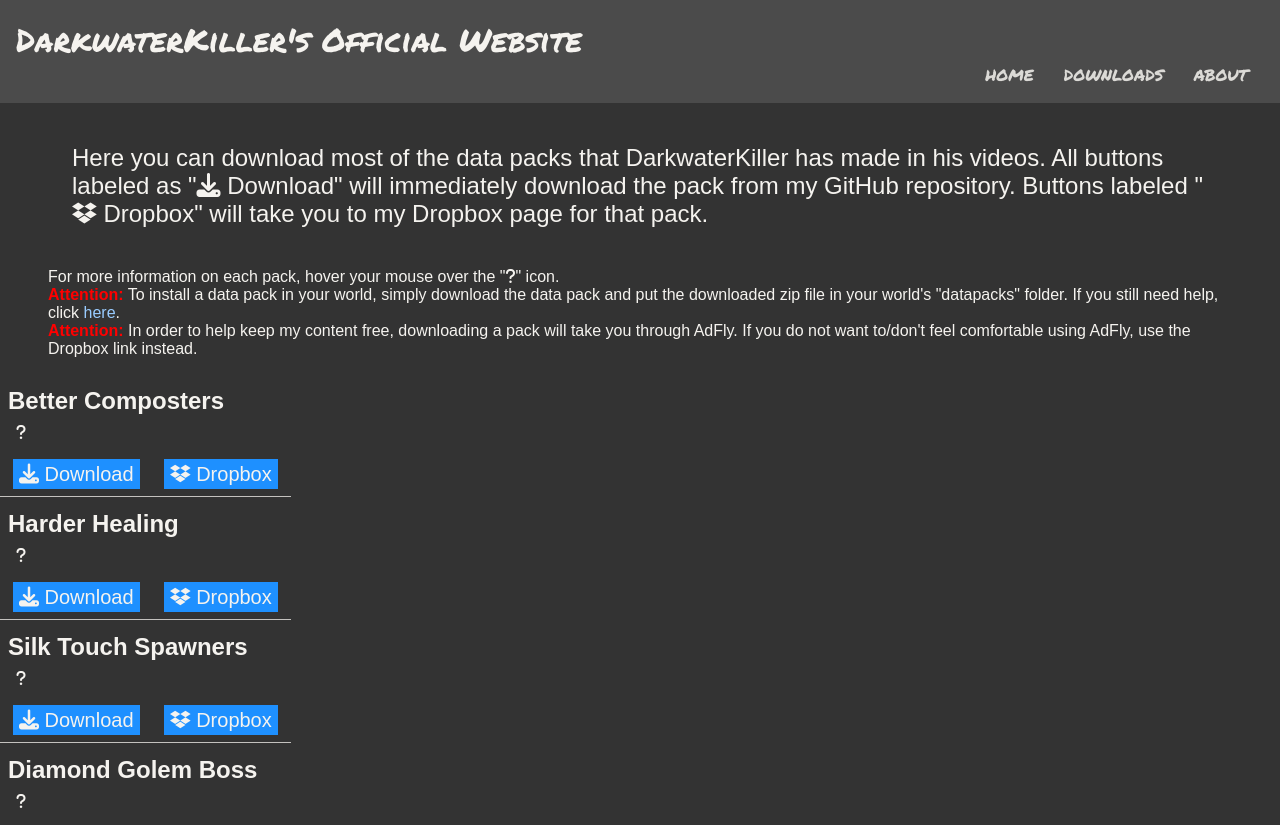
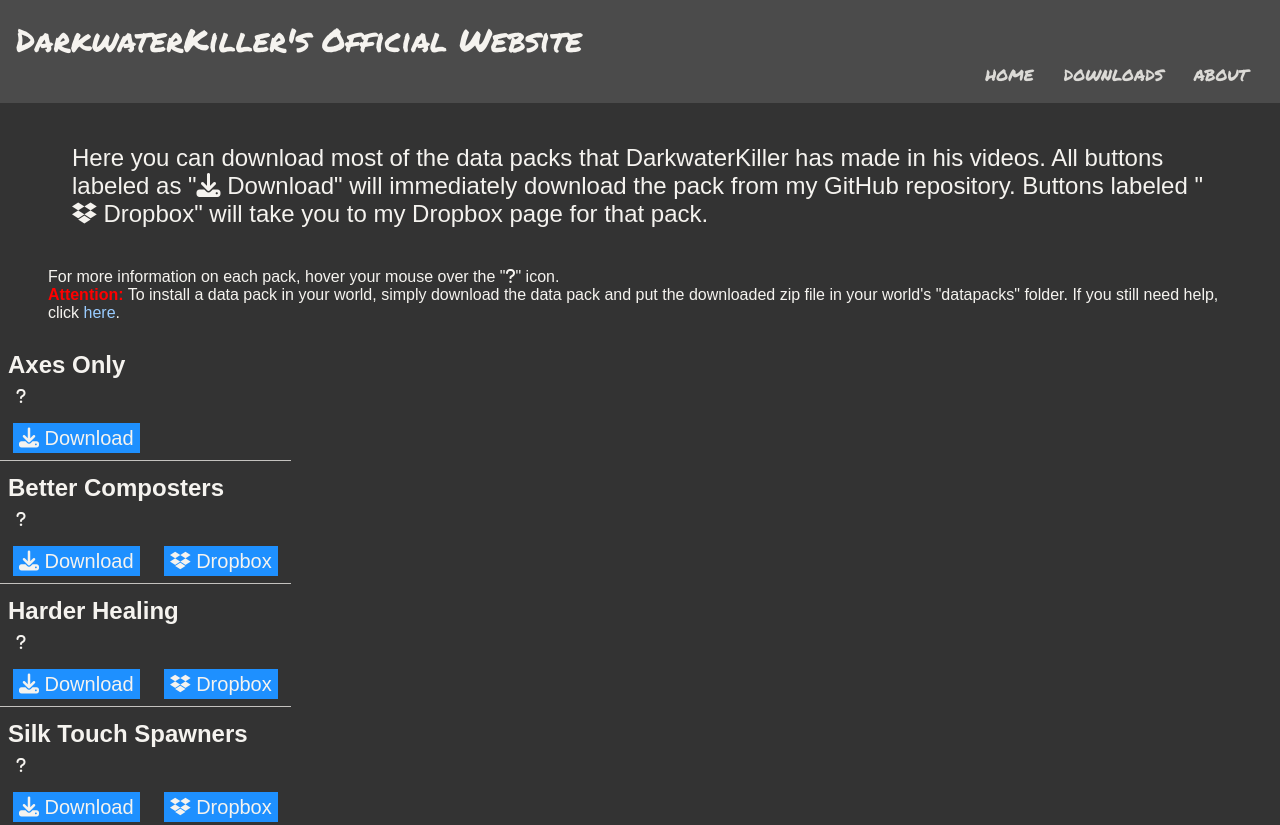
Before and after one commit to DarkwaterKiller/DarkwaterKiller.github.io, a plain HTML site: page downloads.html in a window 1280 px wide. Shown: the top 825 px of the page. Drawn offline with Linux system fonts and the light colour scheme; a web font is replaced by a local one.

Commit message:
Updated download links

```diff
--- a/downloads.html
+++ b/downloads.html
@@ -34,11 +34,30 @@
 		<section class="download-help">
 			For more information on each pack, hover your mouse over the "<i class="fa fa-question"></i>" icon.<br>
 			<b>Attention:</b> To install a data pack in your world, simply download the data pack and put the downloaded zip file in your world's "datapacks" folder. If you still need help, click <a href="#">here</a>.<br>
-			<b>Attention:</b> In order to help keep my content free, downloading a pack will take you through AdFly. If you do not want to/don't feel comfortable using AdFly, use the Dropbox link instead.
 		</section>
 
 		<section class="downloads-list">
-			<!--Beter Composters-->
+			<!--Axes Only-->
+			<div class = "entry" id = "ao">
+				<h2>Axes Only</h2>
+				<div class = "dropdown">
+					<button class="btn">
+						<i class="fa fa-question"></i>
+					</button>
+					<div class = "dropdown-content">
+						<p>
+							Only get logs by using an axe.
+						</p>
+					</div>
+				</div>
+				<br>
+				<br>
+
+				<!--Github Download-->
+				<a class="dlbtn" href="https://github.com/DarkwaterKiller/Axes-Only/archive/master.zip"><i class="fa fa-download"></i> Download</a>
+			</div>
+
+			<!--Better Composters-->
 			<div class = "entry" id = "bc">
 				<h2>Better Composters</h2>
 				<div class = "dropdown">
@@ -58,7 +77,7 @@
 				<br>
 
 				<!--Github Download-->
-				<a class="dlbtn" href="http://thacorag.com/cvH"><i class="fa fa-download"></i> Download</a>
+				<a class="dlbtn" href="https://github.com/DarkwaterKiller/Better-Composters/archive/master.zip"><i class="fa fa-download"></i> Download</a>
 
 				<!--Dropbox Download-->
 				<a class="dlbtn" href="https://www.dropbox.com/s/xywpe368y86la47/Better%20Composters.zip?dl=0"><i class="fab fa-dropbox"></i> Dropbox</a>
@@ -82,7 +101,7 @@
 				<br>
 
 				<!--Github Download-->
-				<a class="dlbtn" href="http://clesolea.com/4IAG"><i class="fa fa-download"></i> Download</a>
+				<a class="dlbtn" href="https://github.com/DarkwaterKiller/Harder-Healing/archive/master.zip"><i class="fa fa-download"></i> Download</a>
 
 				<!--Dropbox Download-->
 				<a class="dlbtn" href="https://www.dropbox.com/s/rqwp4qs8sg9wejw/Harder%20Healing.zip?dl=0"><i class="fab fa-dropbox"></i> Dropbox</a>
@@ -106,7 +125,7 @@
 				<br>
 
 				<!--Github Download-->
-				<a class="dlbtn" href="http://clesolea.com/4IbA"><i class="fa fa-download"></i> Download</a>
+				<a class="dlbtn" href="https://github.com/DarkwaterKiller/Silk-Touch-Spawners/archive/master.zip"><i class="fa fa-download"></i> Download</a>
 
 				<!--Dropbox Download-->
 				<a class="dlbtn" href="https://www.dropbox.com/s/5wkxa75wpl4s9qh/Silk%20Touch%20Spawners.zip?dl=0"><i class="fab fa-dropbox"></i> Dropbox</a>
@@ -131,7 +150,7 @@
 				<br>
 
 				<!--Github Download-->
-				<a class="dlbtn" href="http://clesolea.com/4Imt"><i class="fa fa-download"></i> Download</a>
+				<a class="dlbtn" href="https://github.com/DarkwaterKiller/Diamond-Golem/archive/master.zip"><i class="fa fa-download"></i> Download</a>
 
 				<!--Dropbox Download-->
 				<a class="dlbtn" href="https://www.dropbox.com/s/6boeewijg8gwlh3/Diamond%20Golem.zip?dl=0"><i class="fab fa-dropbox"></i> Dropbox</a>
@@ -156,7 +175,7 @@
 				<br>
 
 				<!--Github Download-->
-				<a class="dlbtn" href="http://clesolea.com/4Iof"><i class="fa fa-download"></i> Download</a>
+				<a class="dlbtn" href="https://github.com/DarkwaterKiller/Effect-on-Block/archive/master.zip"><i class="fa fa-download"></i> Download</a>
 
 				<!--Dropbox Download-->
 				<a class="dlbtn" href="https://www.dropbox.com/s/9dczqrbz62kghyd/effect%20on%20block.zip?dl=0"><i class="fab fa-dropbox"></i> Dropbox</a>
@@ -180,7 +199,7 @@
 				<br>
 
 				<!--Github Download-->
-				<a class="dlbtn" href="http://clesolea.com/4IqG"><i class="fa fa-download"></i> Download</a>
+				<a class="dlbtn" href="https://github.com/DarkwaterKiller/magma-ice/archive/master.zip"><i class="fa fa-download"></i> Download</a>
 
 				<!--Dropbox Download-->
 				<a class="dlbtn" href="https://www.dropbox.com/s/lta7gufqkv4igc6/magma%20ice.zip?dl=0"><i class="fab fa-dropbox"></i> Dropbox</a>
@@ -205,7 +224,7 @@
 				<br>
 
 				<!--Github Download-->
-				<a class="dlbtn" href="http://clesolea.com/4Iua"><i class="fa fa-download"></i> Download</a>
+				<a class="dlbtn" href="https://github.com/DarkwaterKiller/elevators/archive/master.zip"><i class="fa fa-download"></i> Download</a>
 
 				<!--Dropbox Download-->
 				<a class="dlbtn" href="https://www.dropbox.com/s/cv9zcwv1jan7i8q/Elevator.zip?dl=0"><i class="fab fa-dropbox"></i> Dropbox</a>
@@ -232,7 +251,7 @@
 				<br>
 
 				<!--Github Download-->
-				<a class="dlbtn" href="http://clesolea.com/4Iyo"><i class="fa fa-download"></i> Download</a>
+				<a class="dlbtn" href="https://github.com/DarkwaterKiller/low-gravity-potion/archive/master.zip"><i class="fa fa-download"></i> Download</a>
 
 				<!--Dropbox Download-->
 				<a class="dlbtn" href="https://www.dropbox.com/s/0jfbqm0dgdp20u3/low%20gravity%20potion.zip?dl=0"><i class="fab fa-dropbox"></i> Dropbox</a>
```
